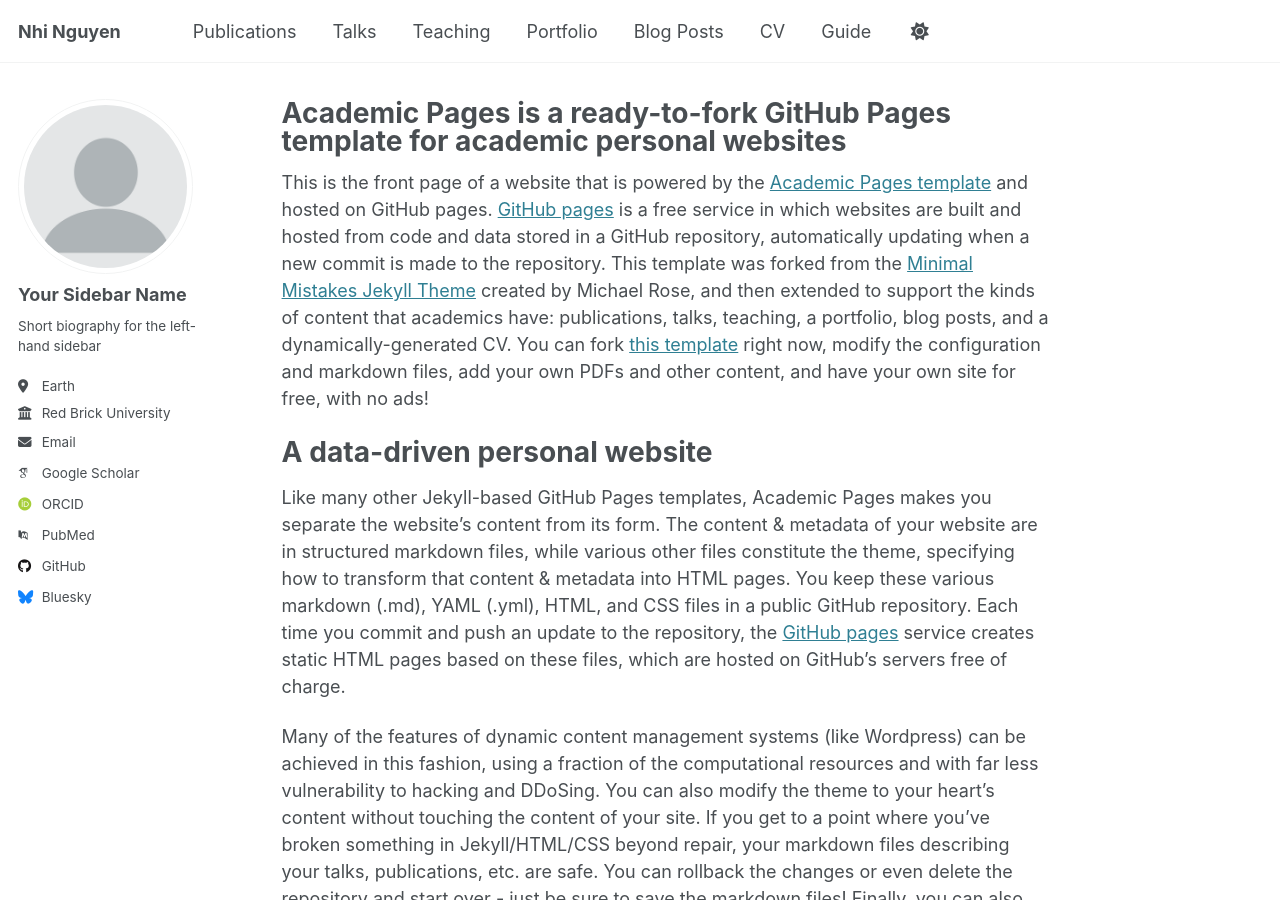
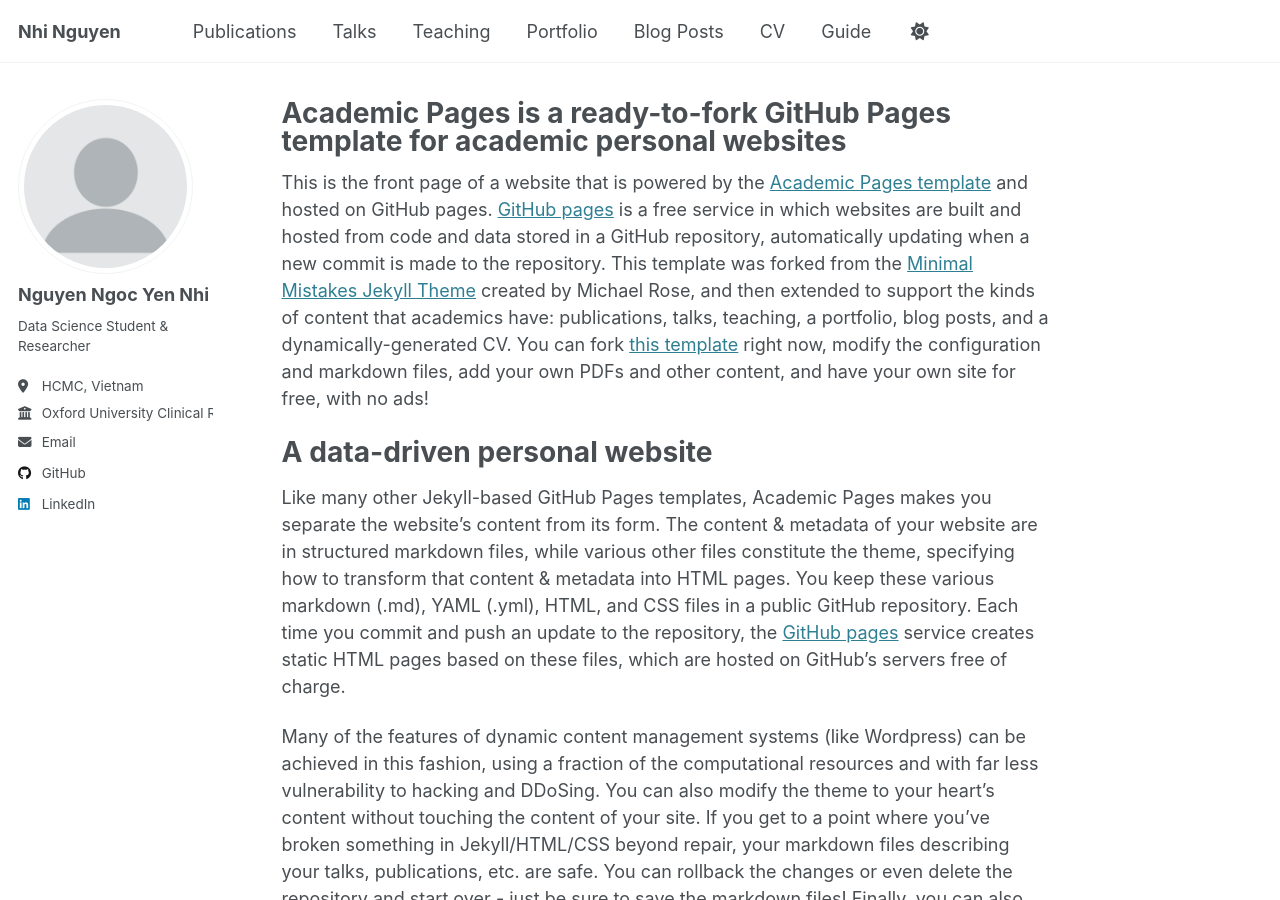
Before and after one commit to dalietnguyen342/dalietnguyen342.github.io, a Jekyll site: the page built from _pages/about.md, in a window 1280 px wide and 900 px high. Built offline with Jekyll 4.4.1, drawn with Linux system fonts in a browser that asks for light colours; some web fonts are replaced.

Commit message:
Update _config.yml

```diff
--- a/_config.yml
+++ b/_config.yml
@@ -23,21 +23,21 @@ repository               : "dalietnguyen342/dalietnguyen342.github.io "
 author:
   # Biographic information
   avatar           : "profile.png"
-  name             : "Your Sidebar Name"
+  name             : "Nguyen Ngoc Yen Nhi"
   pronouns         : # example: "she/her"
-  bio              : "Short biography for the left-hand sidebar"
-  location         : "Earth"
-  employer         : "Red Brick University"
+  bio              : "Data Science Student & Researcher"
+  location         : "HCMC, Vietnam"
+  employer         : "Oxford University Clinical Research Unit (OUCRU)"
   uri              : # URL
-  email            : "none@example.org"
+  email            : "yennhinguyenngoc.work@gmail.com"
 
   # Academic websites
   arxiv            : # URL - Update with the correct link to your profile
-  googlescholar    : "https://scholar.google.com/citations?user=PS_CX0AAAAAJ"
+  googlescholar    : #"https://scholar.google.com/citations?user=PS_CX0AAAAAJ"
   impactstory      : # URL
-  orcid            : "http://orcid.org/yourorcidurl"
+  orcid            : #"http://orcid.org/yourorcidurl"
   semantic         : # URL
-  pubmed           : "https://www.ncbi.nlm.nih.gov/pubmed/?term=john+snow"
+  pubmed           : #"https://www.ncbi.nlm.nih.gov/pubmed/?term=john+snow"
   researchgate     : # URL
   scopus           : # URL
 
@@ -45,12 +45,12 @@ author:
   bitbucket        : # Username - Update with your username on the site
   codepen          : # Username
   dribbble         : # Username
-  github           : "academicpages"
+  github           : "dalietnguyen342"
   kaggle           : # Username
   stackoverflow    : # User number or user number and name (i.e., use "1" or "1/jeff-atwood")
 
   # Social media
-  bluesky          : "bsky.app" # Replace this with you Bluesky username
+  bluesky          : #"bsky.app" # Replace this with you Bluesky username
   facebook         : # Username
   flickr           : # Username
   foursquare       : # Username
@@ -59,7 +59,7 @@ author:
   keybase          : # Username
   instagram        : # Username
   lastfm           : # Username
-  linkedin         : # Username
+  linkedin         : "yennhinguyenngoc03"
   mastodon         : # URL
   medium           : # URL
   pinterest        : # Username
```
